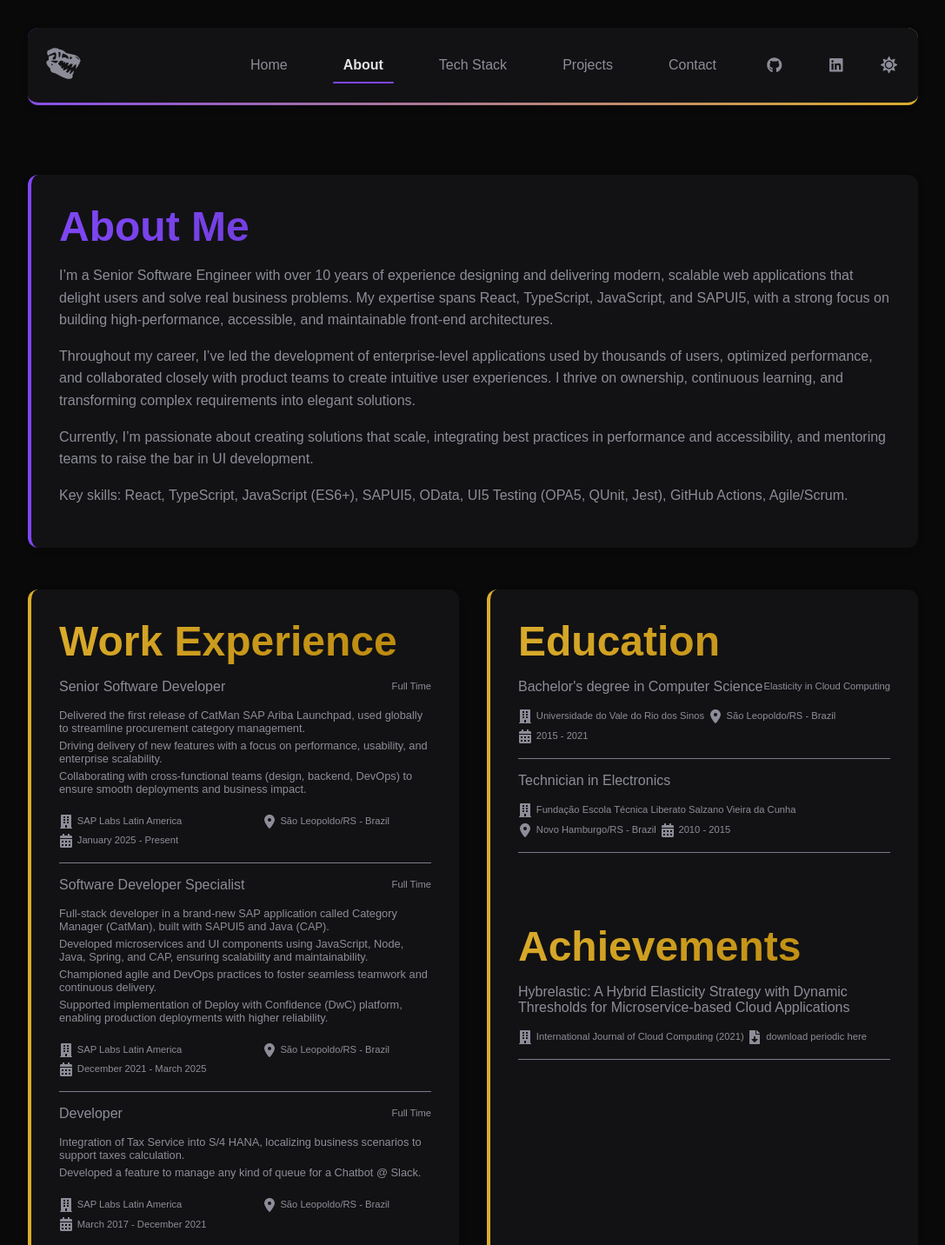
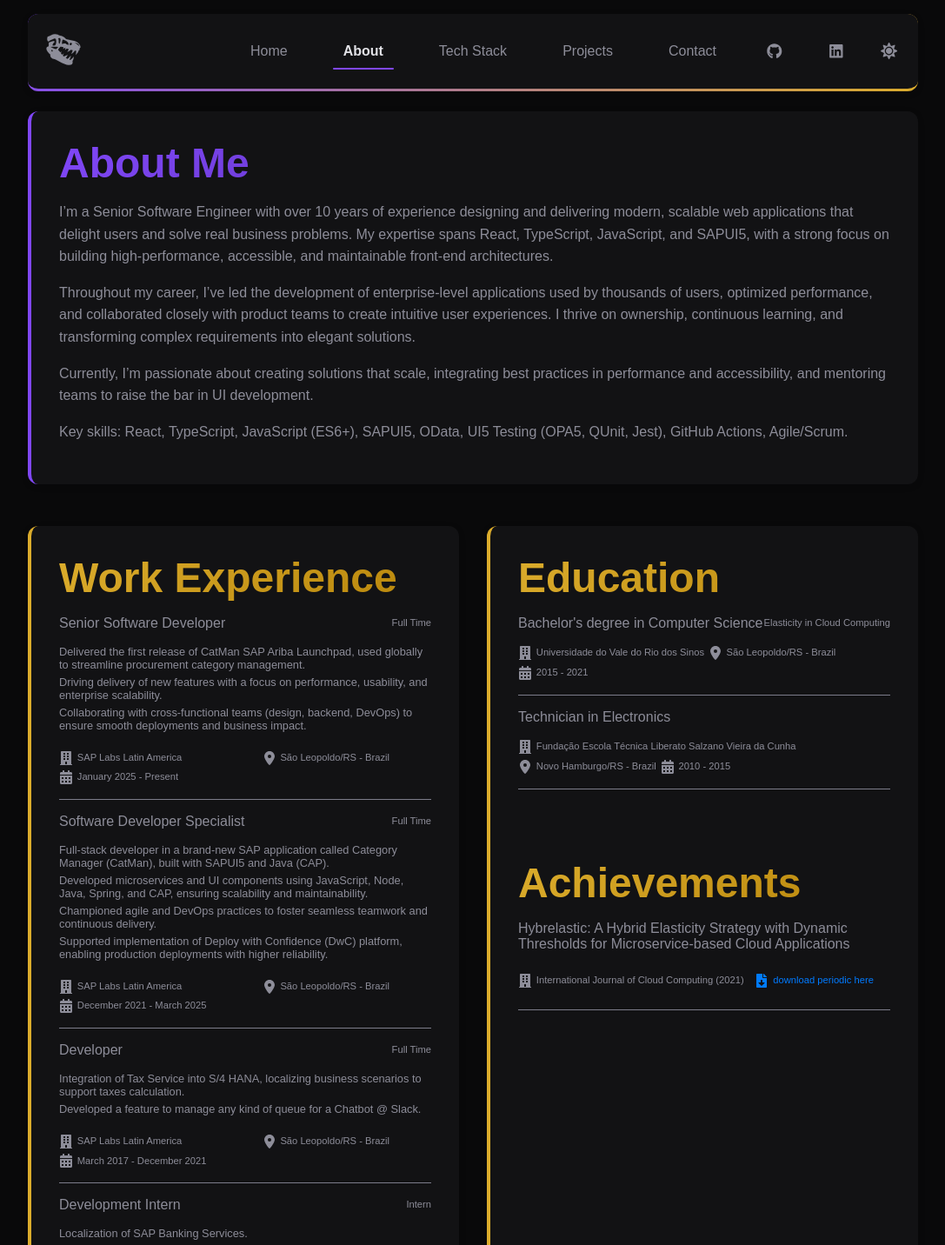
Before and after one commit to augustoaccorsi/portifolio, a React (Vite) app: page /portifolio/about in a window 1280 px wide. Shown: the top 1432 px of the page at 87% size, without its empty margins (96-1183 px from the left). Built offline with nearby package versions, Linux system fonts and the light colour scheme; no server answers.

Commit message:
Fix header and add link to download

```diff
--- a/src/components/Achievement/index.jsx
+++ b/src/components/Achievement/index.jsx
@@ -1,8 +1,16 @@
-import { AchievementContainer, Header, Body, Divider } from './styles';
+import { AchievementContainer, Header, Body, Divider, DownloadFile } from './styles';
 import { FaBuilding, FaCalendarAlt, FaFileDownload } from 'react-icons/fa';
 import { FaLocationDot } from 'react-icons/fa6';
 
 const Achievement = ({ achievement }) => {
+    const handleDownload = () => {
+        const link = document.createElement('a');
+        link.href = '/portifolio/Hybrelastic.pdf';
+        document.body.appendChild(link);
+        link.click();
+        document.body.removeChild(link);
+    };
+
     return (
         <AchievementContainer>
             <Header>
@@ -22,12 +30,12 @@
                         <p>
                             {achievement.year}
                         </p> */}
-                    <div>
+                    <DownloadFile onClick={handleDownload}>
                         <FaFileDownload />
                         <p>
                             download periodic here
                         </p>
-                    </div>
+                    </DownloadFile>
                 </div>
             </Body>
             <Divider />
--- a/src/components/Achievement/styles.js
+++ b/src/components/Achievement/styles.js
@@ -55,3 +55,31 @@
     border-bottom: 1px solid ${(props) => props.theme['base-label']};
     margin: 1rem 0;
 `;
+
+export const DownloadFile = styled.div`
+    display: flex;
+    align-items: center;
+    gap: 0.3rem;
+    cursor: pointer;
+    padding: 0.5rem;
+    border-radius: 4px;
+    transition: all 0.2s ease;
+
+    &:hover {
+        background-color: ${(props) => props.theme['base-hover'] || 'rgba(0, 0, 0, 0.1)'};
+        transform: translateY(-1px);
+    }
+
+    &:active {
+        transform: translateY(0);
+    }
+
+    svg {
+        color: ${(props) => props.theme['primary'] || '#007bff'};
+    }
+
+    p {
+        color: ${(props) => props.theme['primary'] || '#007bff'};
+        font-weight: 500;
+    }
+`;
--- a/src/components/Header/styles.js
+++ b/src/components/Header/styles.js
@@ -1,9 +1,11 @@
 import styled from 'styled-components';
 
 export const HeaderContainer = styled.header`
-    position: relative;
-    margin-top: 2rem;
-    margin-bottom: 3rem;
+    position: fixed;
+    top: 1rem;
+    left: 10%;
+    right: 10%;
+    z-index: 1000;
     background: ${(p) => p.theme['base-card']};
     border-radius: 12px;
     padding: 1rem 1rem;
--- a/src/styles/global.js
+++ b/src/styles/global.js
@@ -14,6 +14,7 @@
 
         margin-left: 10%;
         margin-right: 10%;
+        padding-top: 6rem; /* Add space for fixed header */
     }
 
     body, input, textarea, button {
```
Also changed, not shown: 1 other file (tests, documents, lock files or other folders).
